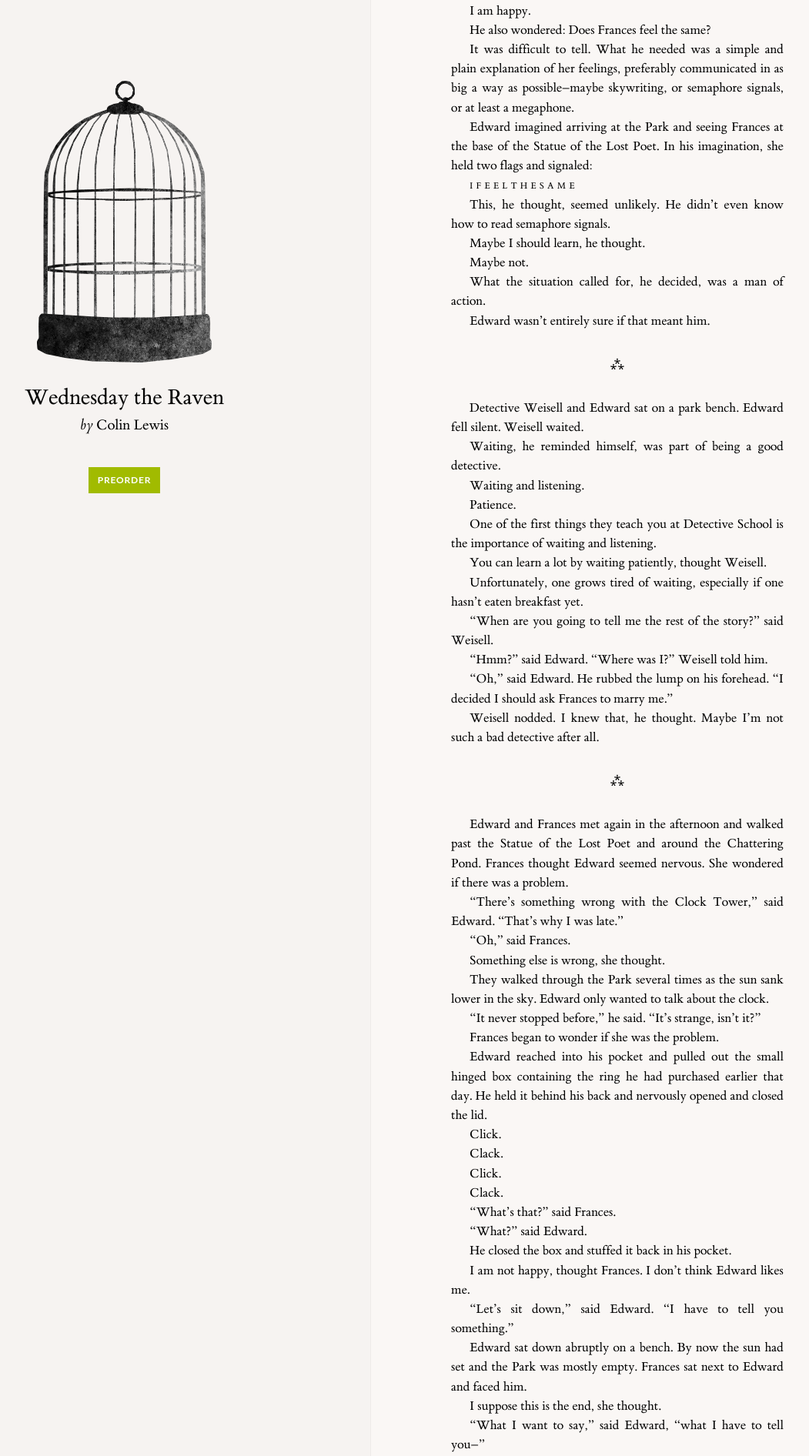
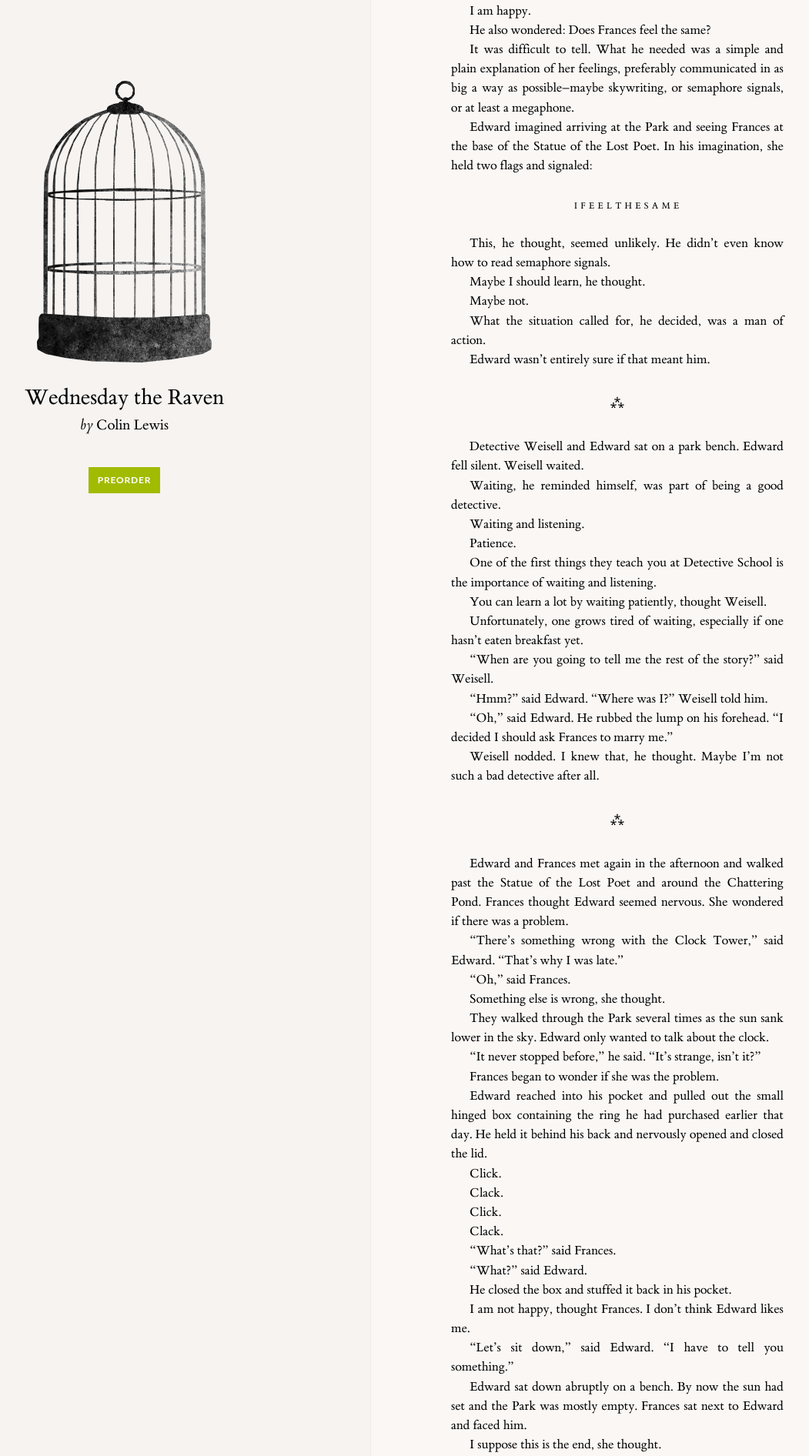
Before and after one commit to studiokicobi/wednesday-the-raven, a Jekyll site: the page built from chapters/chapter-11.md, in a window 1280 px wide. Shown: the part 2129-4021 px from the top of the page at 77% size, without its empty margins (158-1209 px from the left). Built offline with Jekyll 4.4.1, drawn with Linux system fonts in a browser that asks for light colours; some of the changed text lies outside the part shown.

Commit message:
added centering styles

```diff
--- a/chapters/chapter-11.md
+++ b/chapters/chapter-11.md
@@ -49,7 +49,11 @@ It was difficult to tell. What he needed was a simple and plain explanation of h
 
 Edward imagined arriving at the Park and seeing Frances at the base of the Statue of the Lost Poet. In his imagination, she held two flags and signaled:
 
-<span class="smcp">I F E E L T H E S A M E</span>
+<br>
+
+<span class="smcp center block">I F E E L T H E S A M E</span>
+
+<br>
 
 This, he thought, seemed unlikely. He didn’t even know how to read semaphore signals.
 
```
